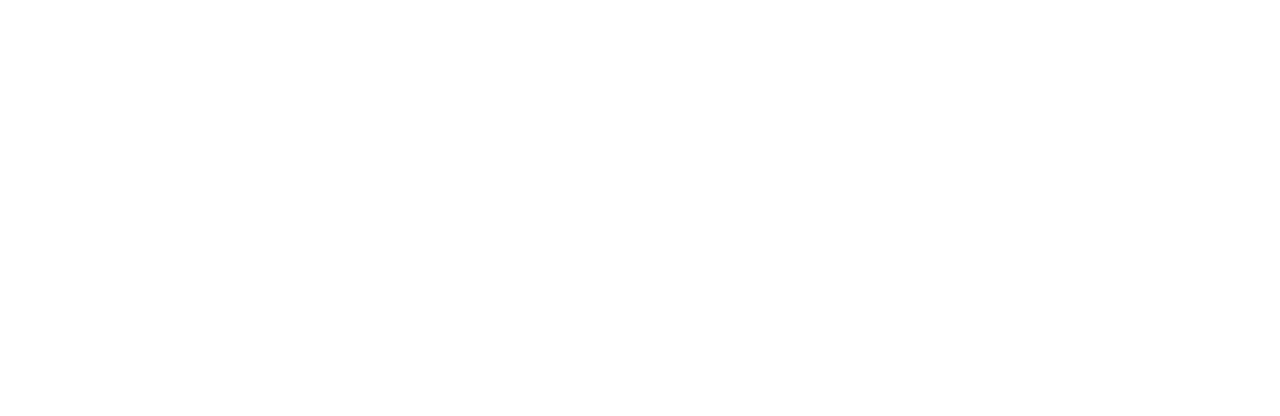
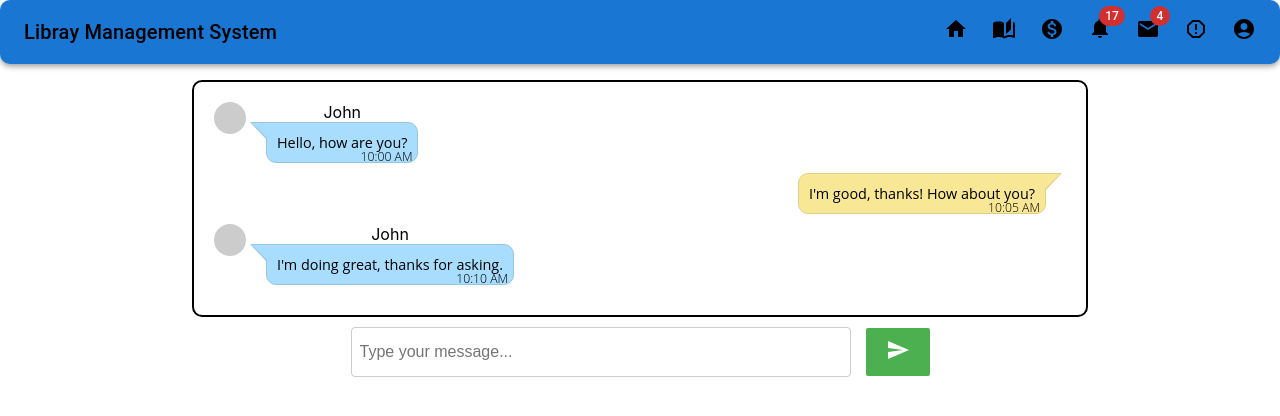
Before and after one commit to paranietharan74/library-management-system-website, a React (Create React App) app: page /user-chat in a window 1280 px wide. Before the commit this address had no page. Shown: the top 416 px of the page. Built offline with nearby package versions, Linux system fonts and the light colour scheme; a web font is replaced by a local one.

Commit message:
User chat created

```diff
--- a/src/App.js
+++ b/src/App.js
@@ -13,6 +13,7 @@
 import ViewBook from './Pages/ViewBook';
 
 import books from './book';
+import UserChat from './Pages/UserChat';
 
 function App() {
 
@@ -25,6 +26,7 @@
           <Route path='/complaint' element={<Complaint />} />
           <Route path='/make-new-complaint' element={<MakeNewComplaint />} />
           <Route path="/book/:id" element={<ViewBook books={books} />} />
+          <Route path='/user-chat' element={<UserChat />} />
 
           {/* Yasothan */}
           <Route path="/message" element={<UserMessages />} />
--- a/src/Pages/Test.js
+++ b/src/Pages/Test.js
@@ -1,20 +1,12 @@
 import React from 'react';
-import UserProfileLeftSideNavBar from '../components/UserProfileLeftSideNavBar';
+import { MessageLeft, MessageRight } from '../components/Message';
 
 function Test() {
   return (
     <div>
 
-      <UserProfileLeftSideNavBar />
-
-      <h1 style={{background: 'red'}}>Test</h1>
-      <h1>Test</h1>
-      <h1>Test</h1>
-      <h1>Test</h1>
-      <h1>Test</h1>
-      <h1>Test</h1>
-      <h1>Test</h1>
-      <h1>Test</h1>
+      <MessageLeft />
+      <MessageRight />
     </div>
   );
 }
--- /dev/null
+++ b/src/Pages/UserChat.js
@@ -0,0 +1,70 @@
+import React, { useState } from 'react';
+import UserNavBar from '../components/UserNavBar';
+import { MessageLeft, MessageRight } from '../components/Message';
+import styles from './style/userChat.module.css';
+import SendIcon from '@mui/icons-material/Send';
+
+function UserChat() {
+    const [messageInput, setMessageInput] = useState('');
+    const [messages, setMessages] = useState([]);
+
+    const handleMessageSubmit = () => {
+        if (messageInput.trim() !== '') {
+            // Add the message to the messages array
+            setMessages(prevMessages => [
+                ...prevMessages,
+                {
+                    content: messageInput,
+                    sender: 'user', // Assuming current user is the sender
+                    timestamp: new Date().toLocaleTimeString([], { hour: '2-digit', minute: '2-digit' }) // Get current time
+                }
+            ]);
+            // Clear the message input field
+            setMessageInput('');
+            console.log(messages);
+        }
+    };
+
+    return (
+        <>
+            <UserNavBar />
+
+            <div className={styles.userChatContainer}>
+                <div className={styles.chatBox}>
+                    <MessageLeft
+                        message="Hello, how are you?"
+                        timestamp="10:00 AM"
+                        photoURL="https://via.placeholder.com/150"
+                        displayName="John"
+                    />
+                    <MessageRight
+                        message="I'm good, thanks! How about you?"
+                        timestamp="10:05 AM"
+                    />
+                    <MessageLeft
+                        message="I'm doing great, thanks for asking."
+                        timestamp="10:10 AM"
+                        photoURL="https://via.placeholder.com/150"
+                        displayName="John"
+                    />
+                </div>
+
+            </div>
+
+            <div className={styles.messageInputContainer}>
+                <input
+                    type="text"
+                    value={messageInput}
+                    onChange={(e) => setMessageInput(e.target.value)}
+                    placeholder="Type your message..."
+                    className={styles.messageInput}
+                />
+                <button onClick={handleMessageSubmit} className={styles.sendMessageButton}>
+                    <SendIcon />
+                </button>
+            </div>
+        </>
+    );
+}
+
+export default UserChat;
--- /dev/null
+++ b/src/Pages/style/userChat.module.css
@@ -0,0 +1,28 @@
+.userChatContainer {
+    border: 2px solid black;
+    border-radius: 10px;
+    width: 70vw;
+    margin-left: 15vw;
+    margin-top: 2vh;
+    padding: 20px;
+}
+
+.chatBox {
+    max-height: 70vh;
+}
+
+.messageInputContainer {
+    padding: 10px 10px;
+    display: flex;
+    align-items: center;
+    justify-content: center;
+}
+
+.messageInput {
+    margin-right: 15px;
+    height: 50px;
+}
+
+.sendMessageButton {
+    border-radius: 2px;
+}
--- /dev/null
+++ b/src/components/Message.js
@@ -0,0 +1,42 @@
+import React from "react";
+import styles from "./style/Messsage.module.css"; // Import the CSS module
+
+export const MessageLeft = (props) => {
+  const message = props.message ? props.message : "no message";
+  const timestamp = props.timestamp ? props.timestamp : "";
+  const photoURL = props.photoURL ? props.photoURL : "dummy.js";
+  const displayName = props.displayName ? props.displayName : "";
+  return (
+    <>
+      <div className={styles.messageRow}>
+        <div
+          alt={displayName}
+          className={styles.orange}
+          style={{ backgroundImage: `url(${photoURL})` }}
+        ></div>
+        <div>
+          <div className={styles.displayName}>{displayName}</div>
+          <div className={styles.messageBlue}>
+            <div>
+              <p className={styles.messageContent}>{message}</p>
+            </div>
+            <div className={styles.messageTimeStampRight}>{timestamp}</div>
+          </div>
+        </div>
+      </div>
+    </>
+  );
+};
+
+export const MessageRight = (props) => {
+  const message = props.message ? props.message : "no message";
+  const timestamp = props.timestamp ? props.timestamp : "";
+  return (
+    <div className={styles.messageRowRight}>
+      <div className={styles.messageOrange}>
+        <p className={styles.messageContent}>{message}</p>
+        <div className={styles.messageTimeStampRight}>{timestamp}</div>
+      </div>
+    </div>
+  );
+};
--- a/src/components/UserNavBar.js
+++ b/src/components/UserNavBar.js
@@ -70,7 +70,7 @@
                         </Link>
 
                         {/* Mail icon count */}
-                        <Link to="/message" style={{ textDecoration: 'none', color: 'inherit' }}>
+                        <Link to="/user-chat" style={{ textDecoration: 'none', color: 'inherit' }}>
                             <IconButton size="large" aria-label="show 4 new mails" color="inherit">
                                 <Badge badgeContent={4} color="error" badgeContentColor="red">
                                     <span style={{ color: 'black' }}>
--- a/src/components/style/BookFrame.module.css
+++ b/src/components/style/BookFrame.module.css
@@ -18,7 +18,7 @@
 }
 
 .book-image {
-    width: 50px;
+    width: 100px;
     height: auto;
     margin-bottom: 10px;
 }
--- /dev/null
+++ b/src/components/style/Messsage.module.css
@@ -0,0 +1,111 @@
+.messageRow {
+    display: flex;
+}
+
+.messageRowRight {
+    display: flex;
+    justify-content: flex-end;
+}
+
+.messageBlue {
+    position: relative;
+    margin-left: 20px;
+    margin-bottom: 10px;
+    padding: 10px;
+    background-color: #a8ddfd;
+    max-width: 50vw;
+    text-align: left;
+    font: 400 0.9em 'Open Sans', sans-serif;
+    border: 1px solid #97c6e3;
+    border-radius: 10px;
+}
+
+.messageBlue:after {
+    content: '';
+    position: absolute;
+    width: 0;
+    height: 0;
+    border-top: 15px solid #a8ddfd;
+    border-left: 15px solid transparent;
+    border-right: 15px solid transparent;
+    top: 0;
+    left: -15px;
+}
+
+.messageBlue:before {
+    content: '';
+    position: absolute;
+    width: 0;
+    height: 0;
+    border-top: 17px solid #97c6e3;
+    border-left: 16px solid transparent;
+    border-right: 16px solid transparent;
+    top: -1px;
+    left: -17px;
+}
+
+.messageOrange {
+    position: relative;
+    margin-right: 20px;
+    margin-bottom: 10px;
+    padding: 10px;
+    background-color: #f8e896;
+    max-width: 50vw;
+    text-align: left;
+    font: 400 0.9em 'Open Sans', sans-serif;
+    border: 1px solid #dfd087;
+    border-radius: 10px;
+}
+
+.messageOrange:after {
+    content: '';
+    position: absolute;
+    width: 0;
+    height: 0;
+    border-top: 15px solid #f8e896;
+    border-left: 15px solid transparent;
+    border-right: 15px solid transparent;
+    top: 0;
+    right: -15px;
+}
+
+.messageOrange:before {
+    content: '';
+    position: absolute;
+    width: 0;
+    height: 0;
+    border-top: 17px solid #dfd087;
+    border-left: 16px solid transparent;
+    border-right: 16px solid transparent;
+    top: -1px;
+    right: -17px;
+}
+
+.messageContent {
+    padding: 0;
+    margin: 0;
+}
+
+.messageTimeStampRight {
+    position: absolute;
+    font-size: 0.85em;
+    font-weight: 300;
+    margin-top: 10px;
+    bottom: -3px;
+    right: 5px;
+}
+
+.orange {
+    color: #fff;
+    background-color: #ff5722;
+    width: 32px;
+    height: 32px;
+    font-size: 1rem;
+    line-height: 32px;
+    text-align: center;
+    border-radius: 50%;
+}
+
+.displayName {
+    margin-left: 20px;
+}
```
